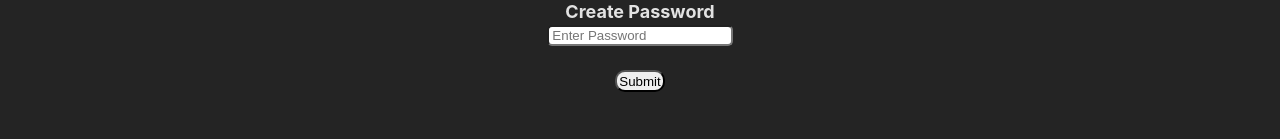
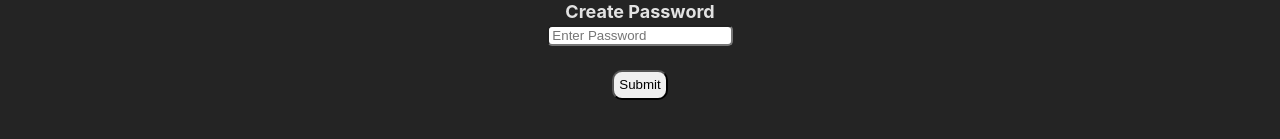
Before and after one commit to carter-ktb21/AI-Character-Creator, a React (Vite) app: page /createAccount in a window 1280 px wide. Shown: the part 271-410 px from the top of the page. Built offline with nearby package versions, Linux system fonts and the light colour scheme.

Commit message:
Sign in and Create account css updates

```diff
--- a/src/components/CreateAccountPage/CreateAccountPage.jsx
+++ b/src/components/CreateAccountPage/CreateAccountPage.jsx
@@ -45,7 +45,7 @@ const CreateAccountPage = () => {
                         <input value={email} placeholder="Enter Email" onChange={(e) => setEmail(e.target.value)}></input><br />
                         <label>Create Password</label>
                         <input type="password" value={password} placeholder="Enter Password" onChange={(e) => setPassword(e.target.value)}></input><br />
-                        <input type="submit" />
+                        <input style={{ padding: "3%" }} type="submit" />
                     </form>
                 </div>
             }
--- a/src/components/SignInPage/SignInPage.jsx
+++ b/src/components/SignInPage/SignInPage.jsx
@@ -40,7 +40,7 @@ const SignInPage = () => {
                         <input value={email} placeholder="Enter Email" onChange={(e) => setEmail(e.target.value)}></input><br />
                         <label>Password</label>
                         <input type="password" value={password} placeholder="Enter Password" onChange={(e) => setPassword(e.target.value)}></input><br />
-                        <input type="submit" />
+                        <input style={{ padding: "3%" }} type="submit" />
                     </form>
                 </div>
             }
```
